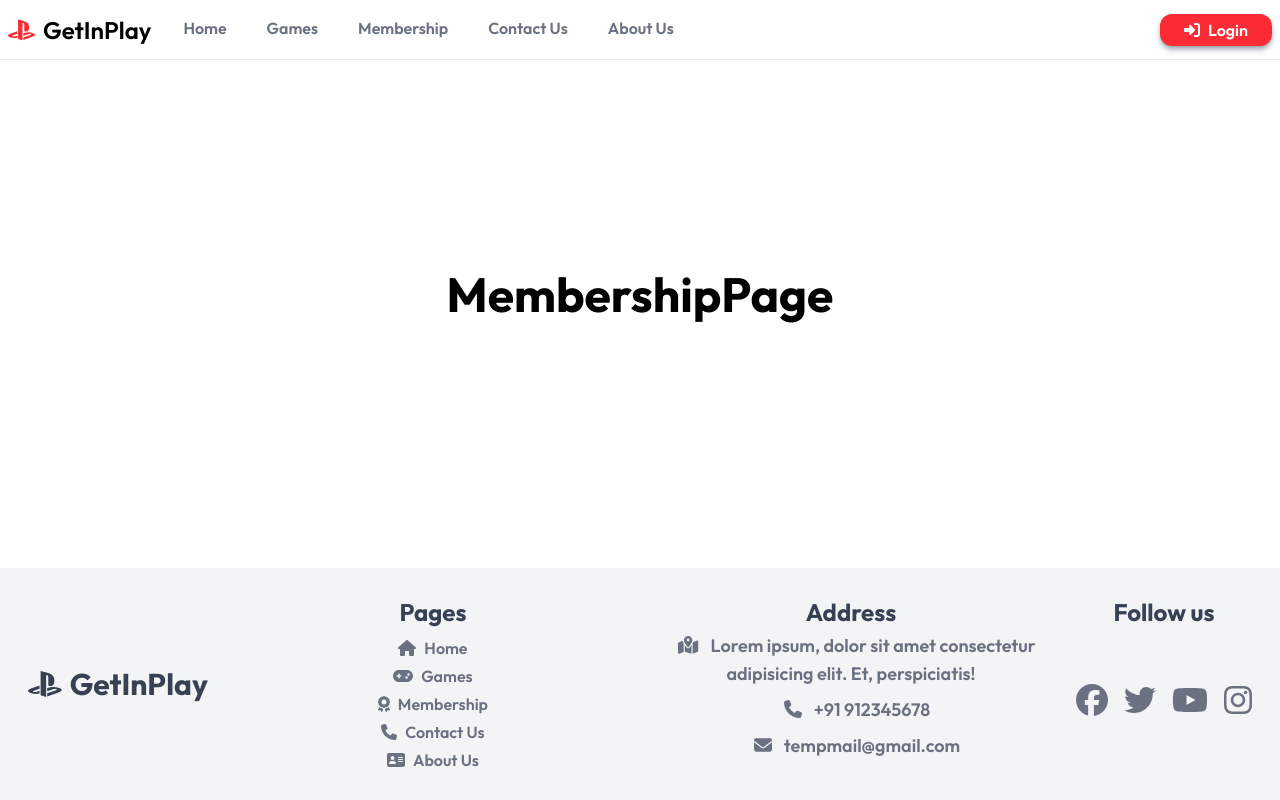
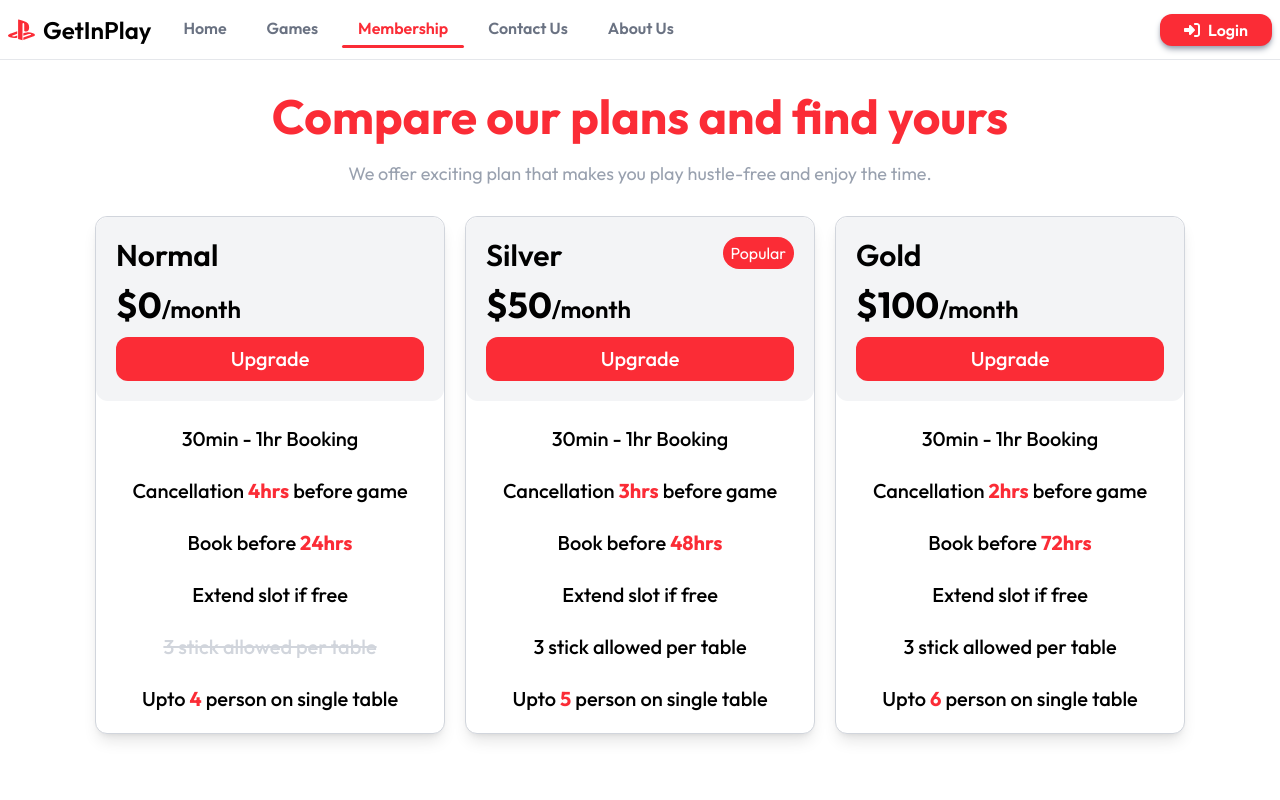
Before and after one commit to getinplay/getinplay_react, a React (Vite) app: page /membership in a window 1280 px wide. Shown: the top 800 px of the page. Built offline with nearby package versions, Linux system fonts and the light colour scheme; no server answers.

Commit message:
Add Membership Card to Membership Page

```diff
--- a/src/assets/NavBarLink.css
+++ /dev/null
@@ -1,23 +0,0 @@
-.navbarlink-wrapper:hover .navbarlink,
-.navbarlink-wrapper:focus .navbarlink {
-  color: #fb2c36;
-}
-
-.navbarlink-wrapper::after {
-  content: "";
-  width: 100%;
-  height: 4px;
-  background-color: #fb2c36;
-  display: block;
-  position: relative;
-  border-radius: 10px;
-  top: -3px;
-  transition: 300ms;
-  opacity: 0;
-}
-
-.navbarlink-wrapper:hover::after,
-.navbarlink-wrapper:focus::after {
-  color: #fb2c36;
-  opacity: 1;
-}
--- a/src/components/Footer/FooterLink.jsx
+++ b/src/components/Footer/FooterLink.jsx
@@ -1,17 +1,22 @@
 import React from "react";
-import { Link } from "react-router-dom";
+import { NavLink } from "react-router-dom";
 import { FontAwesomeIcon } from "@fortawesome/react-fontawesome";
 
-function FooterLink({toLink,icon,children}) {
+function FooterLink({ toLink, icon, children }) {
   return (
-    <div className='hover:text-gray-800 hover:font-bold hover:scale-[1.1] duration-300 cursor-pointer'>
-
-      <Link to={toLink}>
-        <span className='pr-2'>
+    <div>
+      <NavLink
+        to={toLink}
+        className={({ isActive }) =>
+          ` ${
+            isActive ? "!text-red-600 scale-[1.1] font-bold" : ""
+          } flex hover:text-gray-800 duration-300 cursor-pointer`
+        }>
+        <span className="pr-2">
           <FontAwesomeIcon icon={icon} />
         </span>
-        {children}
-      </Link>
+        <p>{children}</p>
+      </NavLink>
     </div>
   );
 }
--- /dev/null
+++ b/src/components/Header/NavBarLink.css
@@ -0,0 +1,25 @@
+.navbarlink-wrapper:hover .navbarlink{
+  color: #ff5058;
+}
+
+.active.navbarlink-wrapper {
+  color: #fb2c36 !important;
+}
+
+.navbarlink-wrapper::after {
+  content: "";
+  width: 100%;
+  height: 3px;
+  background-color: #fb2c36;
+  display: block;
+  position: relative;
+  border-radius: 10px;
+  top: -3px;
+  transition: 300ms;
+  opacity: 0;
+}
+
+.active.navbarlink-wrapper::after{
+  color: #fb2c36 ;
+  opacity: 1 ;
+}
--- a/src/components/Header/NavBarLink.jsx
+++ b/src/components/Header/NavBarLink.jsx
@@ -1,4 +1,4 @@
-import "../../assets/NavBarLink.css";
+import "./NavBarLink.css";
 import { NavLink } from "react-router-dom";
 
 function NavBarLink({ children,toLink,onClick }) {
--- a/src/components/Header/Navbar.jsx
+++ b/src/components/Header/Navbar.jsx
@@ -9,8 +9,7 @@ import { Link } from "react-router-dom";
 function Navbar() {
   const [showNav, setShowNav] = useState(false);
   return (
-    <>
-      <div className="sticky top-0 z-30 bg-white h-[60px] flex w-full max-sm:px-1 py-1 items-center justify-between border-b-1 border-gray-200">
+    <nav className="sticky top-0 z-30 bg-white h-[60px] flex w-full max-sm:px-1 py-1 items-center justify-between border-b-1 border-gray-200">
       <div className="flex items-center text-2xl mx-2 z-20">
         <FontAwesomeIcon icon={faPlaystation} className="text-red-500" />
         <h1 className="mx-2 font-semibold">GetInPlay</h1>
@@ -20,15 +19,28 @@ function Navbar() {
           showNav ? "" : "max-lg:hidden"
         } lg:relative max-lg:flex justify-center left-0 absolute max-lg:top-17 h-max w-full z-10`}>
         <div className="bg-gray-50 lg:bg-white flex max-lg:w-[70%] lg:flex-row flex-col items-center lg:gap-2 border-gray-200 border-2 lg:border-none lg:m-0 rounded-lg">
-            <NavBarLink onClick={()=>setShowNav(false)} toLink="/" >Home</NavBarLink>
-            <NavBarLink onClick={()=>setShowNav(false)} toLink="/games">Games</NavBarLink>
-            <NavBarLink onClick={()=>setShowNav(false)} toLink="/membership">Membership</NavBarLink>
-            <NavBarLink onClick={()=>setShowNav(false)} toLink="/contact-us">Contact Us</NavBarLink>
-            <NavBarLink onClick={()=>setShowNav(false)} toLink="/about-us">About Us</NavBarLink>
+          <NavBarLink onClick={() => setShowNav(false)} toLink="/">
+            Home
+          </NavBarLink>
+          <NavBarLink onClick={() => setShowNav(false)} toLink="/games">
+            Games
+          </NavBarLink>
+          <NavBarLink onClick={() => setShowNav(false)} toLink="/membership">
+            Membership
+          </NavBarLink>
+          <NavBarLink onClick={() => setShowNav(false)} toLink="/contact-us">
+            Contact Us
+          </NavBarLink>
+          <NavBarLink onClick={() => setShowNav(false)} toLink="/about-us">
+            About Us
+          </NavBarLink>
         </div>
       </div>
       <div className="flex items-center text-md font-semibold z-20 ">
-          <Link to="/login" target="_blank" className="select-none bg-red-500 text-white hover:bg-red-400 flex items-center gap-2 py-1 px-2 md:px-6 h-min shadow-gray-400 shadow-md my-2 m-2 cursor-pointer rounded-xl active:translate-y-1 active:shadow-none duration-300">
+        <Link
+          to="/login"
+          target="_blank"
+          className="select-none bg-red-500 text-white hover:bg-red-400 flex items-center gap-2 py-1 px-2 md:px-6 h-min shadow-gray-400 shadow-md my-2 m-2 cursor-pointer rounded-xl active:translate-y-1 active:shadow-none duration-300">
           <FontAwesomeIcon icon={faRightToBracket} />
           <div>Login</div>
         </Link>
@@ -42,8 +54,7 @@ function Navbar() {
           />
         </button>
       </div>
-      </div>
-    </>
+    </nav>
   );
 }
 
--- a/src/components/Pages/Games/GamesCard.jsx
+++ b/src/components/Pages/Games/GamesCard.jsx
@@ -3,7 +3,7 @@ import React from "react";
 function GamesCard({ children, src, price }) {
   return (
     <div>
-      <div className='select-none flex flex-col p-3 my-7 active:bg-gray-100 hover:bg-gray-100 hover:cursor-pointer active:scale-[1.08] hover:scale-[1.08] duration-300 gap-2 w-[125px] xs:w-[180px] sm:w-[200px] h-[200px] xs:h-[275px] bg-white border-3 border-red-500 rounded-[13px] overflow-hidden'>
+      <div className='select-none flex flex-col p-3 my-7 active:bg-gray-100 hover:bg-gray-100 hover:cursor-pointer active:scale-[1.08] hover:scale-[1.08] duration-300 gap-2 w-[200px] xs:w-[250px] sm:w-[300px] h-[300px] xs:h-[400px] bg-white border-3 border-red-500 rounded-[13px] overflow-hidden'>
         <div className='w-full h-[75%] rounded-[10px] overflow-hidden'>
           <img
             src={src}
--- a/src/components/Pages/Home/Cards/MembershipCard.jsx
+++ b/src/components/Pages/Home/Cards/MembershipCard.jsx
@@ -1,5 +1,5 @@
 import { FontAwesomeIcon } from "@fortawesome/react-fontawesome";
-import { faCheckCircle } from "@fortawesome/free-solid-svg-icons";
+import { faCheckCircle,faChevronCircleDown } from "@fortawesome/free-solid-svg-icons";
 
 function MembershipCard({ children, rate, popular, onlineAccess }) {
   return (
@@ -19,7 +19,7 @@ function MembershipCard({ children, rate, popular, onlineAccess }) {
           <div>Access to all online booking</div>
         </div>
         <div className="flex w-full items-center gap-2 justify-start">
-          <FontAwesomeIcon icon={faCheckCircle} className="text-red-500" />
+          <FontAwesomeIcon icon={faChevronCircleDown} className="text-gray-400" />
           <div>View More</div>
         </div>
         {popular ? (
--- a/src/components/Pages/Home/Sections/GamesCarousel.jsx
+++ b/src/components/Pages/Home/Sections/GamesCarousel.jsx
@@ -12,12 +12,15 @@ import {
 
 function GamesCarousel({ games }) {
   return (
-    <div className='w-full p-3 lg:h-[70vh] h-[50vh] py-5 justify-center '>
-      <div className='rounded-xl overflow-hidden h-full'>
+    <div className="w-full p-3 lg:h-[70vh] h-[50vh] min-h-[300px] py-5 justify-center ">
+      <div className="rounded-xl overflow-hidden h-full">
         <Swiper
-          className='h-full'
+          className="h-full"
           modules={[Autoplay, Navigation, Pagination, Mousewheel]}
-          slidesPerView={1.5}
+          slidesPerView={1}
+          breakpoints={{
+            640: { slidesPerView: 1.5 },
+          }}
           spaceBetween={10}
           loop={true}
           centeredSlides={true}
@@ -32,12 +35,12 @@ function GamesCarousel({ games }) {
           }}
           mousewheel={{ forceToAxis: true }}>
           <button
-            type='button'
-            className='absolute top-1/2 -translate-y-1/2 left-2 flex items-center justify-center cursor-pointer hover:text-gray-200 duration-200 text-white z-20 custom-prev'>
-            <FontAwesomeIcon size='2xl' icon={faSquareCaretLeft} />
+            type="button"
+            className="absolute top-1/2 -translate-y-1/2 left-2 flex items-center justify-center cursor-pointer hover:text-gray-200 duration-200 text-white z-20 custom-prev">
+            <FontAwesomeIcon size="2xl" icon={faSquareCaretLeft} />
           </button>
           {games.map((game) => (
-            <SwiperSlide key={game.id} className='rounded-xl overflow-hidden'>
+            <SwiperSlide key={game.id} className="rounded-xl overflow-hidden">
               <GamesCarouselCard
                 // src={`http://192.168.0.130/getinplay/${game.image}`}
                 src={game.image}
@@ -46,9 +49,9 @@ function GamesCarousel({ games }) {
             </SwiperSlide>
           ))}
           <button
-            type='button'
-            className='absolute top-1/2 -translate-y-1/2 right-2 flex items-center justify-center cursor-pointer hover:text-gray-200 duration-200 text-white z-20 custom-next'>
-            <FontAwesomeIcon size='2xl' icon={faSquareCaretRight} />
+            type="button"
+            className="absolute top-1/2 -translate-y-1/2 right-2 flex items-center justify-center cursor-pointer hover:text-gray-200 duration-200 text-white z-20 custom-next">
+            <FontAwesomeIcon size="2xl" icon={faSquareCaretRight} />
           </button>
         </Swiper>
       </div>
--- a/src/components/Pages/Home/Sections/SlotsSection.jsx
+++ b/src/components/Pages/Home/Sections/SlotsSection.jsx
@@ -30,22 +30,25 @@ function SlotsSection() {
   ]);
 
   return (
-    <div className='flex flex-col items-center justify-center w-[80vw]'>
-      <h2 className='subtitle'>Slots available for Today</h2>
-      <div className='flex items-center justify-center gap-2 w-full py-3'>
+    <div className="flex flex-col items-center justify-center w-[80vw]">
+      <h2 className="subtitle">Slots available for Today</h2>
+      <div className="flex items-center justify-center gap-2 w-full py-3">
         <button
-          type='button'
-          className='flex items-center justify-center cursor-pointer active:text-gray-200 duration-200 text-red-500 z-20 custom-prev-2'>
-          <FontAwesomeIcon size='2xl' icon={faSquareCaretLeft} />
+          type="button"
+          className="flex items-center justify-center cursor-pointer active:text-gray-200 duration-200 text-red-500 z-20 custom-prev-2">
+          <FontAwesomeIcon size="2xl" icon={faSquareCaretLeft} />
         </button>
-        <div className='min-w-[70%] flex items-center justify-center'>
+        <div className="min-w-[70%] flex items-center justify-center">
           <Swiper
             modules={[Navigation, Mousewheel]}
             breakpoints={{
               320: { slidesPerView: 1 },
               425: { slidesPerView: 2 },
               640: { slidesPerView: 3 },
+              768: { slidesPerView: 4 },
               1024: { slidesPerView: 5 },
+              1440: { slidesPerView: 6 },
+              2560: { slidesPerView: 7 },
             }}
             spaceBetween={10}
             navigation={{
@@ -62,9 +65,9 @@ function SlotsSection() {
           </Swiper>
         </div>
         <button
-          type='button'
-          className='flex items-center justify-center cursor-pointer active:text-gray-200 duration-200 text-red-500 z-20 custom-next-2'>
-          <FontAwesomeIcon size='2xl' icon={faSquareCaretRight} />
+          type="button"
+          className="flex items-center justify-center cursor-pointer active:text-gray-200 duration-200 text-red-500 z-20 custom-next-2">
+          <FontAwesomeIcon size="2xl" icon={faSquareCaretRight} />
         </button>
       </div>
     </div>
--- /dev/null
+++ b/src/components/Pages/Membership/MembershipFullCard.jsx
@@ -0,0 +1,54 @@
+import React from "react";
+
+function MembershipFullCard({
+  allSlotBooking,
+  cancellation,
+  bookBefore,
+  extendSlot,
+  stickAllowed,
+  personAllowedPerTable,
+  amount,
+  popular,
+  children,
+}) {
+  return (
+    <div className="w-[350px] flex flex-col bg-white gap-1 bg-gray-100 rounded-xl border-1 border-gray-300 shadow-lg">
+      <div className="relative group cursor-pointer shadow-red-400 hover:shadow-lg p-5 flex bg-gray-100 flex-col gap-3 rounded-xl items-start hover:scale-[1.1] hover:bg-red-500 hover:text-white duration-300">
+        <p className="text-3xl font-semibold">{children}</p>
+        <p className="text-2xl font-semibold">
+          <span className="text-4xl font-bold">${amount}</span>/month
+        </p>
+        {popular && (
+          <div className="rounded-full absolute top-5 right-5 px-2 py-1 bg-red-500 text-white group-hover:bg-white group-hover:text-red-500">
+            Popular
+          </div>
+        )}
+        <button className="text-xl font-medium text-white rounded-xl p-2 w-full bg-red-500 cursor-pointer group-hover:bg-red-300 ">
+          Upgrade
+        </button>
+      </div>
+      <div className="p-5 flex flex-col rounded-xl gap-6 text-xl font-medium">
+        <p className={`${allSlotBooking ? "" : "text-gray-300 line-through"}`}>
+          30min - 1hr Booking
+        </p>
+        <p>
+          Cancellation <span className='text-red-500 font-bold'>{cancellation}hrs</span> before game
+        </p>
+        <p>
+          Book before <span className='text-red-500 font-bold'>{bookBefore}hrs</span>
+        </p>
+        <p className={`${extendSlot ? "" : "text-gray-300 line-through"}`}>
+          Extend slot if free
+        </p>
+        <p className={`${stickAllowed ? "" : "text-gray-300 line-through"}`}>
+          3 stick allowed per table
+        </p>
+        <p>
+          Upto <span className='text-red-500 font-bold'>{personAllowedPerTable}</span> person on single table
+        </p>
+      </div>
+    </div>
+  );
+}
+
+export default MembershipFullCard;
--- a/src/components/Pages/Membership/MembershipPage.jsx
+++ b/src/components/Pages/Membership/MembershipPage.jsx
@@ -1,7 +1,53 @@
 import React from "react";
+import MembershipFullCard from "./MembershipFullCard";
 
 function MembershipPage() {
-  return <div className="text-5xl font-bold">MembershipPage</div>;
+  return (
+    <div className="flex w-full flex-col gap-2 items-center p-5">
+      <h1 className="text-red-500 sm:text-5xl text-4xl font-bold p-3">
+        Compare our plans and find yours
+      </h1>
+      <p className="text-lg font-[400] text-gray-400">
+        We offer exciting plan that makes you play hustle-free and enjoy the
+        time.
+      </p>
+      <div className="py-5 w-full h-full justify-center items-center flex flex-col lg:flex-row gap-5 overflow-x-auto">
+        <MembershipFullCard
+          allSlotBooking={true}
+          cancellation={4}
+          bookBefore={24}
+          extendSlot={true}
+          stickAllowed={false}
+          personAllowedPerTable={4}
+          amount={0}
+          popular={false}>
+          Normal
+        </MembershipFullCard>
+        <MembershipFullCard
+          allSlotBooking={true}
+          cancellation={3}
+          bookBefore={48}
+          extendSlot={true}
+          stickAllowed={true}
+          personAllowedPerTable={5}
+          amount={50}
+          popular={true}>
+          Silver
+        </MembershipFullCard>
+        <MembershipFullCard
+          allSlotBooking={true}
+          cancellation={2}
+          bookBefore={72}
+          extendSlot={true}
+          stickAllowed={true}
+          personAllowedPerTable={6}
+          amount={100}
+          popular={false}>
+          Gold
+        </MembershipFullCard>
+      </div>
+    </div>
+  );
 }
 
 export default MembershipPage;
```
Also changed, not shown: 1 other file (tests, documents, lock files or other folders). Lines whose indentation alone changed are shown as unchanged.
